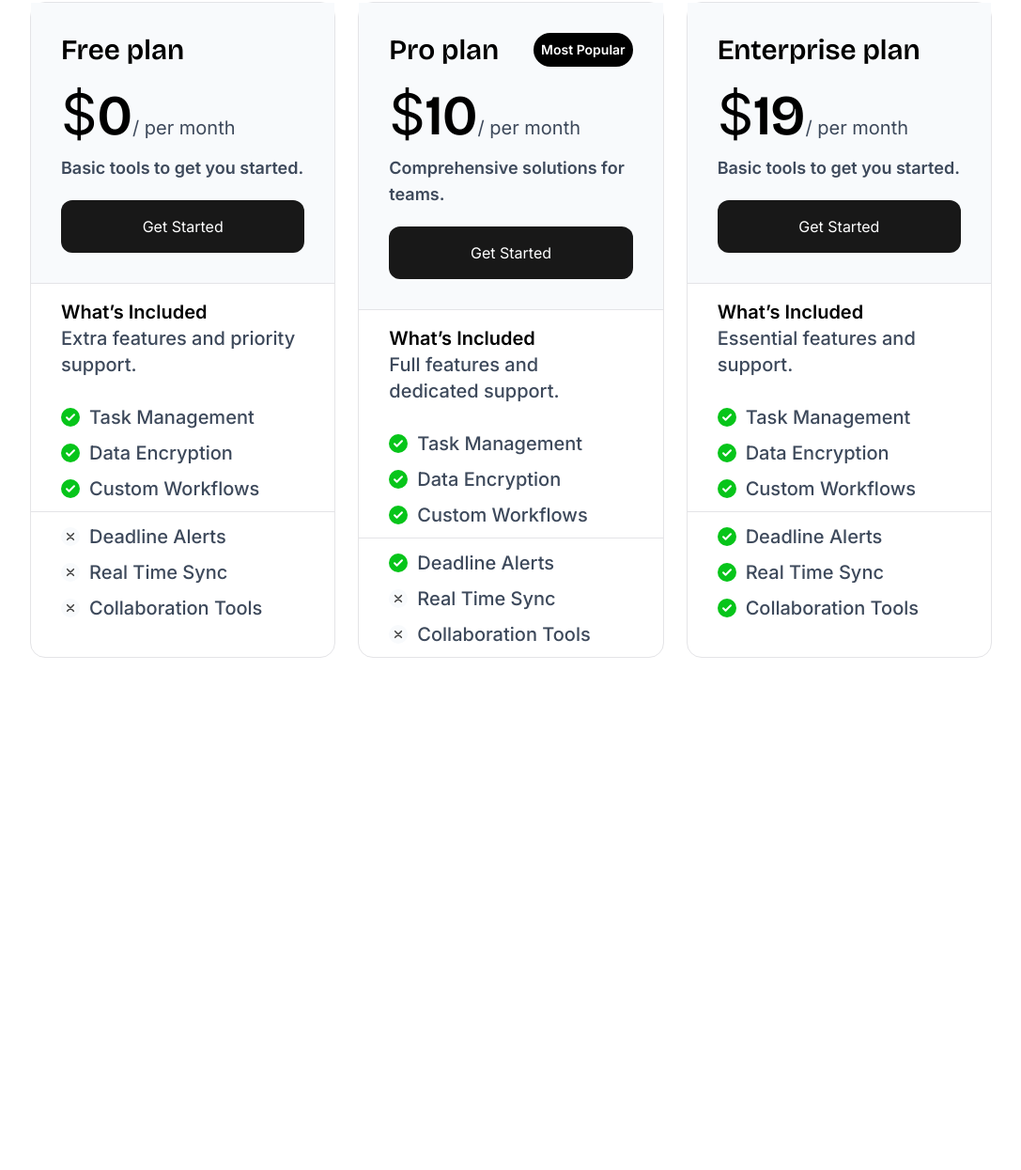
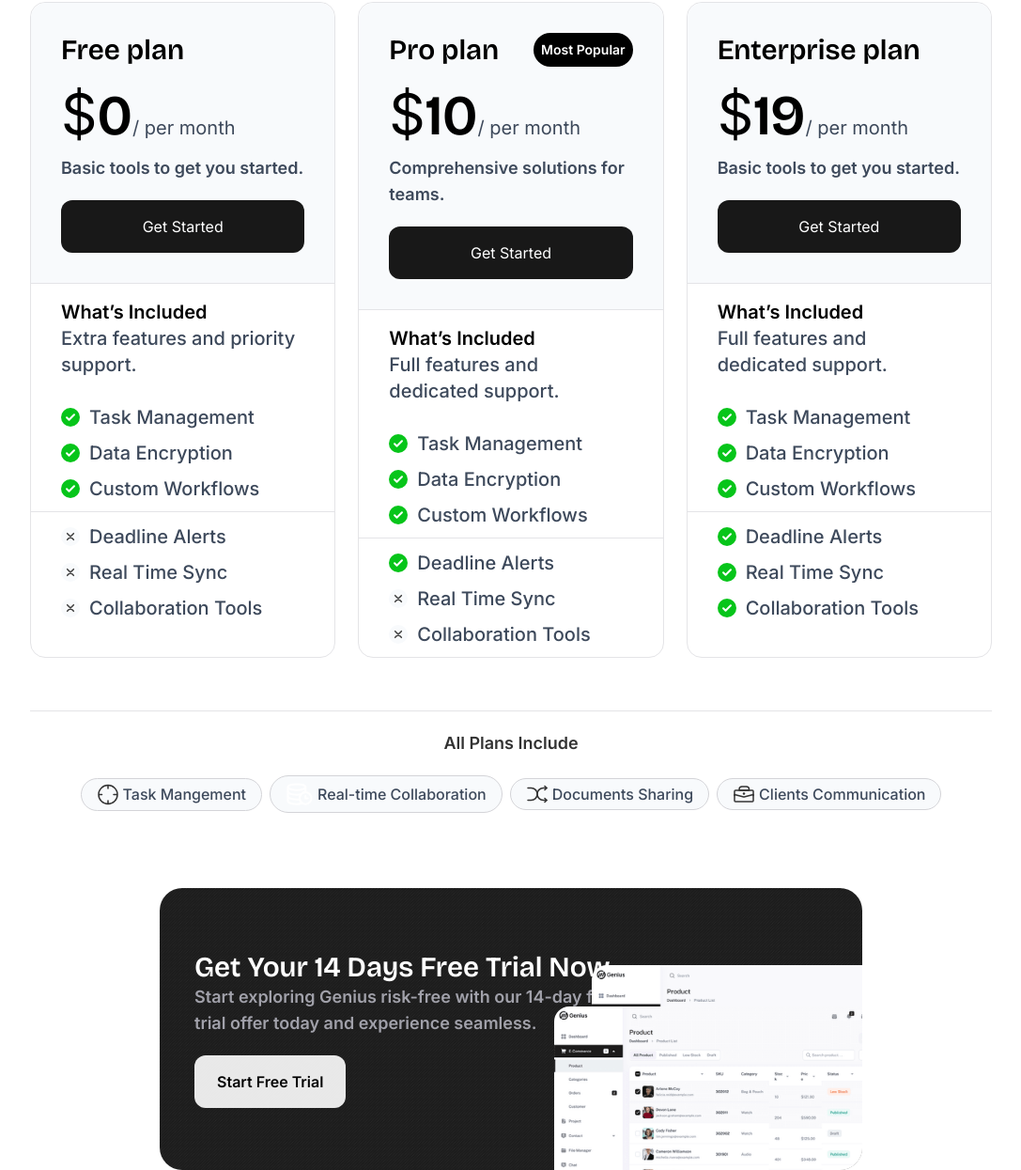
Before and after one commit to abhishekbaraik333/genius, a plain HTML site: page index.html in a window 1280 px wide. Shown: the part 6780-8025 px from the top of the page at 94% size, without its empty margins (96-1183 px from the left). Before the commit the page ends 7520 px from the top, so only its background shows below. Drawn offline with nearby package versions, Linux system fonts and the light colour scheme.

Commit message:
faq left

```diff
--- a/index.html
+++ b/index.html
@@ -416,7 +416,7 @@
                         <div class="bg-zinc-800 p-2 rounded-xl border-[1px] border-zinc-700">
                             <img src="./assets/star.svg" alt="">
                         </div>
-                        <h3 class="heading text-primary font-semibold text-2xl text-start lg:text-center">AI-Powered
+                        <h3 class="heading text-primary font-semibold text-2xl text-center">AI-Powered
                             Insights</h3>
                         <p class="text-textColor font-semibold text-center">Smarter task prioritization based on your
                             habits.</p>
@@ -426,7 +426,7 @@
                         <div class="bg-zinc-800 p-2 rounded-xl border-[1px] border-zinc-700">
                             <img src="./assets/seamless.svg" alt="">
                         </div>
-                        <h3 class="heading text-primary font-semibold text-2xl text-start lg:text-center">Seamless
+                        <h3 class="heading text-primary font-semibold text-2xl text-center">Seamless
                             Collaboration
                         </h3>
                         <p class="text-textColor font-semibold text-center">Effortlessly coordinate with your team in
@@ -438,7 +438,7 @@
                         <div class="bg-zinc-800 p-2 rounded-xl border-[1px] border-zinc-700">
                             <img src="./assets/time-blocking.svg" alt="">
                         </div>
-                        <h3 class="heading text-primary font-semibold text-2xl text-start lg:text-center">Time-Blocking
+                        <h3 class="heading text-primary font-semibold text-2xl text-center">Time-Blocking
                             Tools
                         </h3>
                         <p class="text-textColor font-semibold text-center">Organize your day with effective scheduling.
@@ -449,7 +449,7 @@
                         <div class="bg-zinc-800 p-2 rounded-xl border-[1px] border-zinc-700">
                             <img src="./assets/automated.svg" alt="">
                         </div>
-                        <h3 class="heading text-primary font-semibold text-2xl text-start lg:text-center">Automated
+                        <h3 class="heading text-primary font-semibold text-2xl text-center">Automated
                             Reminders
                         </h3>
                         <p class="text-textColor font-semibold text-center">Never miss a deadline with smart
@@ -755,16 +755,22 @@
             </p>
         </div>
 
-        <div class="container mt-5 px-[5%] lg:px-[0px] lg:w-[80%] mx-auto py-10">
-            <div class="flex items-center justify-center">
+        <div class="container mt-5 px-[5%] lg:px-[0px] lg:w-[80%] mx-auto py-10 flex flex-col items-center">
+            <div class="flex flex-col lg:flex-row items-center justify-center relative md:w-1/2 mx-auto">
                 <div class="toggle bg-secondary border-[1px] border-zinc-300 p-2 rounded-xl">
                     <button class="toggle-btn active" id="monthlyBtn">Monthly</button>
                     <button class="toggle-btn" id="yearlyBtn">Yearly</button>
                 </div>
+                <div class="flex items-center gap-2 lg:absolute bottom-4 -right-[14rem] lg:-right-[18%] min-[1660px]:-right-2">
+                <img src="./assets/arrow-down.svg" class="absolute top-10 right-0 md:right-16 lg:static rotate-[180deg] lg:rotate-[90deg] transform lg:scale-x-[-1] w-[30px] lg:w-[50px]" alt="">
+                <div class="px-4 py-1 rounded-full text-textColor border-[1px] border-zinc-200 lg:rotate-[10deg]">
+                    40% OFF on Yearly Plan
+                </div>
+            </div>
             </div>
             <div class="plans grid grid-cols-1 lg:grid-cols-3 mt-10  gap-6">
                 <div class="plan border-[1px] border-zinc-200 rounded-2xl">
-                    <div class="bg-secondary border-b-[1px] border-zinc-200 text-start p-8">
+                    <div class="bg-secondary rounded-t-2xl border-b-[1px] border-zinc-200 text-start p-8">
                         <h2 class="heading text-3xl font-semibold">Free plan</h2>
                         <div class="price text-6xl mt-5">$<span class="heading font-semibold"  id="basicPrice">0</span><span class="text-xl text-textColor">/ per</span><span
                                 class="text-xl text-textColor" id="basicDuration"> month</span></div>
@@ -821,7 +827,7 @@
                     </ul>
                 </div>
                 <div class="plan border-[1px] border-zinc-200 rounded-2xl">
-                    <div class="bg-secondary border-b-[1px] border-zinc-200 text-start p-8">
+                    <div class="bg-secondary rounded-t-2xl border-b-[1px] border-zinc-200 text-start p-8">
                         <h2 class="heading text-3xl font-semibold flex items-center justify-between">Pro plan <div class="text-end text-sm text-white bg-black p-2 rounded-full">Most Popular</div>
                         </h2>
                         <div class="price text-6xl mt-5">$<span class="heading font-semibold" id="proPrice">10</span><span class="text-xl text-textColor">/ per</span><span
@@ -880,7 +886,7 @@
                 </div>
 
                 <div class="plan border-[1px] border-zinc-200 rounded-2xl">
-                    <div class="bg-secondary border-b-[1px] border-zinc-200 text-start p-8">
+                    <div class="bg-secondary rounded-t-2xl border-b-[1px] border-zinc-200 text-start p-8">
                         <h2 class="heading text-3xl font-semibold">Enterprise plan</h2>
                         <div class="price text-6xl mt-5">$<span class="heading font-semibold" id="enterprisePrice">19</span><span class="text-xl text-textColor">/ per</span><span
                                 class="text-xl text-textColor" id="enterpriseDuration"> month</span></div>
@@ -891,7 +897,7 @@
                     <div class="text-start px-8 py-4">
                         <h5 class="text-xl font-semibold">What’s Included
                         </h5>
-                        <p class="text-textColor text-xl font-medium">Essential features and support.
+                        <p class="text-textColor text-xl font-medium">Full features and dedicated support.
                         </p>
                     </div>
                     <ul class="features px-8 mt-3">
@@ -937,6 +943,54 @@
                     </ul>
                 </div>
 
+            </div>
+        </div>
+    </section>
+
+    <div class="w-[80%] mx-auto border-t-[1px] border-zinc-200 mt-4 mb-4"></div>
+
+    <!-- All Plans Include -->
+    <section class="px-[5%]">
+        <h4 class="opacity-80 text-lg font-semibold text-center my-5">All Plans Include</h4>
+        <div class="flex items-center justify-center gap-2 flex-wrap">
+        <div
+                class=" bg-secondary border-[1px] border-zinc-300 px-4 py-1 rounded-2xl lg:rounded-full relative z-[2] flex items-start lg:items-center justify-center gap-1 ">
+                <img src="./assets/task-mangement.svg" alt="">
+                <p class="text-textColor font-medium">
+                    Task Mangement</p>
+            </div>
+        <div
+                class=" bg-secondary border-[1px] border-zinc-300 px-4 py-1 rounded-2xl lg:rounded-full relative z-[2] flex items-start lg:items-center justify-center gap-1 ">
+                <img src="./assets/real-time.svg" alt="">
+                <p class="text-textColor font-medium">
+                    Real-time Collaboration</p>
+            </div>
+        <div
+                class=" bg-secondary border-[1px] border-zinc-300 px-4 py-1 rounded-2xl lg:rounded-full relative z-[2] flex items-start lg:items-center justify-center gap-1 ">
+                <img src="./assets/documents-sharing.svg" alt="">
+                <p class="text-textColor font-medium">
+                    Documents Sharing</p>
+            </div>
+        <div
+                class=" bg-secondary border-[1px] border-zinc-300 px-4 py-1 rounded-2xl lg:rounded-full relative z-[2] flex items-start lg:items-center justify-center gap-1 ">
+                <img src="./assets/clients-communication.svg" alt="">
+                <p class="text-textColor font-medium">
+                    Clients Communication</p>
+            </div>
+        </div>
+
+        <div class="footer-card h-[500px] lg:h-[300px] w-[100%] lg:w-[65%] mx-auto mt-20 rounded-xl lg:rounded-3xl relative overflow-hidden">
+            <div class="h-full flex flex-col px-[5%] items-start justify-start lg:justify-center mt-10 lg:mt-0">
+                <h3 class="heading text-3xl text-white font-semibold text-center">Get Your 14 Days Free Trial Now</h3>
+                <p class="text-lg text-zinc-400 font-semibold text-center lg:text-start">Start exploring Genius risk-free with our 14-day  free <br> trial offer today and experience seamless.
+                </p>
+                <div class="flex items-center w-full">
+                <button class="btn mt-5 py-4 px-6 bg-white text-black rounded-xl w-full  opacity-90 hover:opacity-80 duration-200 w-full lg:w-[fit-content] font-semibold">Start Free Trial</button>
+            </div>
+            </div>
+            <div class="absolute bottom-0 -right-16 lg:-right-28">
+                <img src="./assets/footer-card-img2.png" class="w-[300px] md:w-[400px] rounded-2xl" alt="">
+                <img src="./assets/footer-card-img1.png" class="absolute top-11 -left-10 w-[300px] md:w-[400px] rounded-2xl" alt="">
             </div>
         </div>
     </section>
--- a/style.css
+++ b/style.css
@@ -188,8 +188,8 @@ header {
 .toggle-btn.active {
   background-color: #fff;
   color: black;
-  border-radius: 5px;
-  box-shadow: 0 2px 5px rgba(0, 0, 0, 0.2);
+  border-radius: 7px;
+  box-shadow: 0 2px 5px rgba(0, 0, 0, 0.1);
 }
 
 .features li{
@@ -223,3 +223,9 @@ header {
     top: 60px;
   }
 }
+
+
+.footer-card{
+  background: url(./assets/footer-card-bg.png) center no-repeat;
+  background-size: cover;
+}
```
Also changed, not shown: assets/clients-communication.svg (added), assets/documents-sharing.svg (added), assets/footer-card-bg.png (added), assets/footer-card-img1.png (added), assets/footer-card-img2.png (added).
